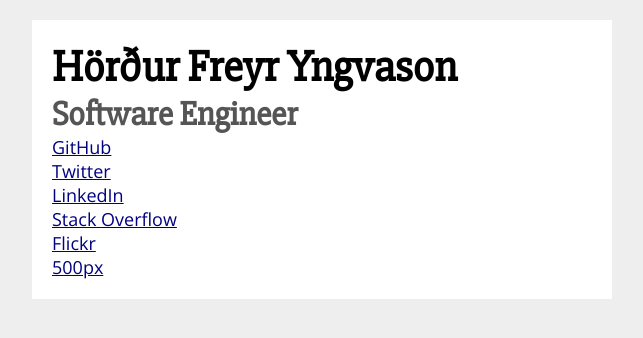
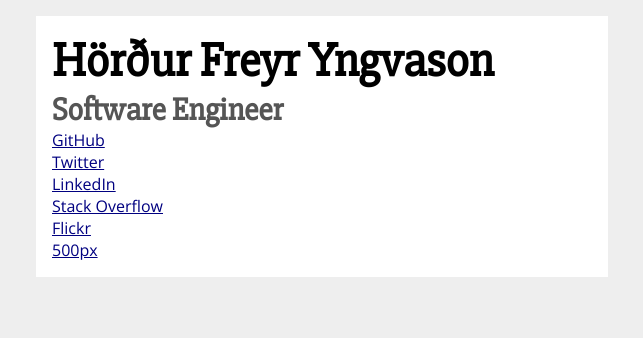
Before and after one commit to vindvaki/vindvaki.github.io, a plain HTML site: page index.html in a window 1280 px wide. Shown: the whole page, without its empty margins (318-961 px from the left). Drawn offline with nearby package versions, Linux system fonts and the light colour scheme; some icons are missing.

Commit message:
px to em

```diff
--- a/index.html
+++ b/index.html
@@ -24,18 +24,18 @@
 		 background: #fff;
 
 		 font-family: "Open Sans", sans-serif;
-		 font-size: 18px;
+		 font-size: 1em;
 
-		 padding: 20px;
+		 padding: 1em;
 
-		 width: 100% - 40px;
-		 margin: 20px 0 20px 0;
+		 width: 100% - 2em;
+		 margin: 1em 0 1em 0;
 	 }
 
 	 @media (min-width:541px) and (min-device-width: 541px) {
 		 body {
 			 width: 540px;
-			 margin: 20px auto 20px auto;
+			 margin: 1em auto 1em auto;
 		 }
 	 }
 
@@ -47,11 +47,11 @@
 	 }
 
 	 h1 {
-		 font-size: 44px;
+		 font-size: 3em;
 	 }
 
 	 h2 {
-		 font-size: 34px;
+		 font-size: 2em;
 		 color: #555555;
 	 }
 
@@ -62,7 +62,7 @@
 	 }
 
 	 li:before {
-		 padding: 0 5px 0 0;
+		 padding: 0 0.5em 0 0;
 	 }
 
 	 a {
```
